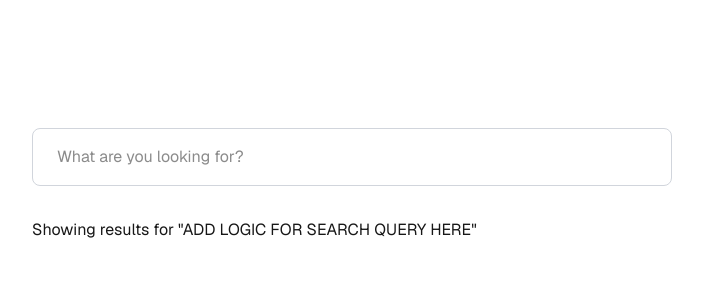
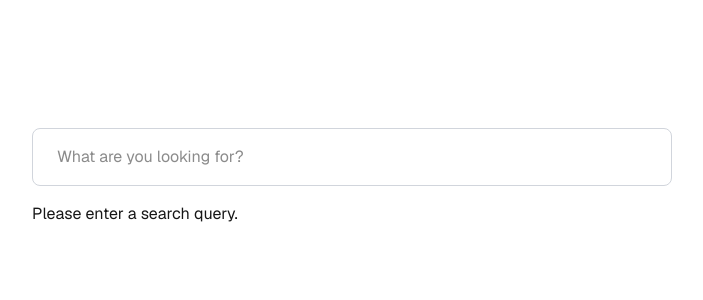
Before and after one commit to thomassrmcardle/info, a Next.js app: page /search in a window 1280 px wide. Shown: the top 300 px of the page, without its empty margins (288-991 px from the left). Built offline with nearby package versions, Linux system fonts and the light colour scheme.

Commit message:
Added results label.

```diff
--- a/app/globals.css
+++ b/app/globals.css
@@ -29,6 +29,10 @@ body {
   margin-bottom: 2rem;
 }
 
+.mb-4 {
+  margin-bottom: 1rem;
+}
+
 .py-4 {
   padding-top: 1rem;
   padding-bottom: 1rem;
--- a/app/search/page.tsx
+++ b/app/search/page.tsx
@@ -1,6 +1,6 @@
 import { Suspense } from "react";
 import SearchBar from "../../components/searchBar/page";
-
+import ResultLabel from "../../components/results/page";
 
 export default function Home() {
 
@@ -8,12 +8,15 @@ export default function Home() {
     <div className="flex flex-col flex-1 items-center justify-center bg-zinc-50 font-sans dark:bg-black">
       <main className="flex flex-1 w-full max-w-3xl flex-col items-center py-32 px-16 bg-white dark:bg-black sm:items-start">
 
-        <div className="mb-8 w-full">
+        <div className="mb-4 w-full">
             <Suspense fallback={<div>Loading search params...</div>}>
               <SearchBar />
             </Suspense>
         </div>
-        <p>Showing results for "ADD LOGIC FOR SEARCH QUERY HERE"</p>
+
+        <Suspense fallback={<div>Loading search parameters...</div>}>
+          <ResultLabel />
+        </Suspense>
 
       </main>
     </div>
--- /dev/null
+++ b/components/results/page.tsx
@@ -0,0 +1,26 @@
+"use client";
+import { useEffect, useState } from "react";
+import { useSearchParams, useRouter } from "next/navigation";
+
+export default function ResultLabel() {
+    const router = useRouter();
+    const searchParams = useSearchParams();
+    const query = searchParams.get("q") ?? "";
+
+    const [value, setValue] = useState(query);
+
+    useEffect(() => {
+        setValue(query);
+    }, [query]);
+
+    function getLabelForQuery(query: string) {
+        if (!query || query.trim() === "") {
+            return "Please enter a search query.";
+        }
+        return `Showing results for "${query}"`;
+    }
+
+    return (
+        <p>{getLabelForQuery(value)}</p>
+    );
+}
```
